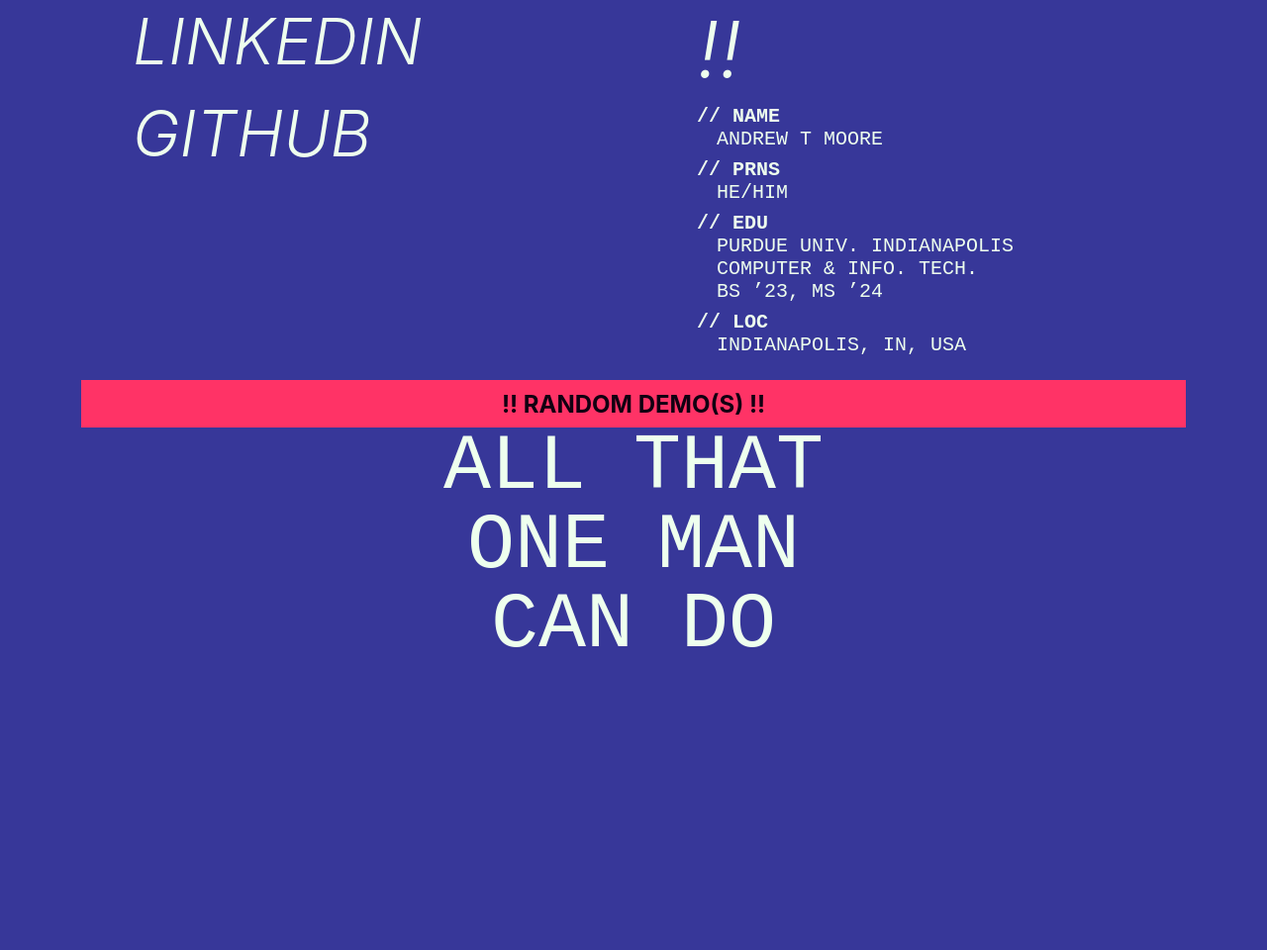
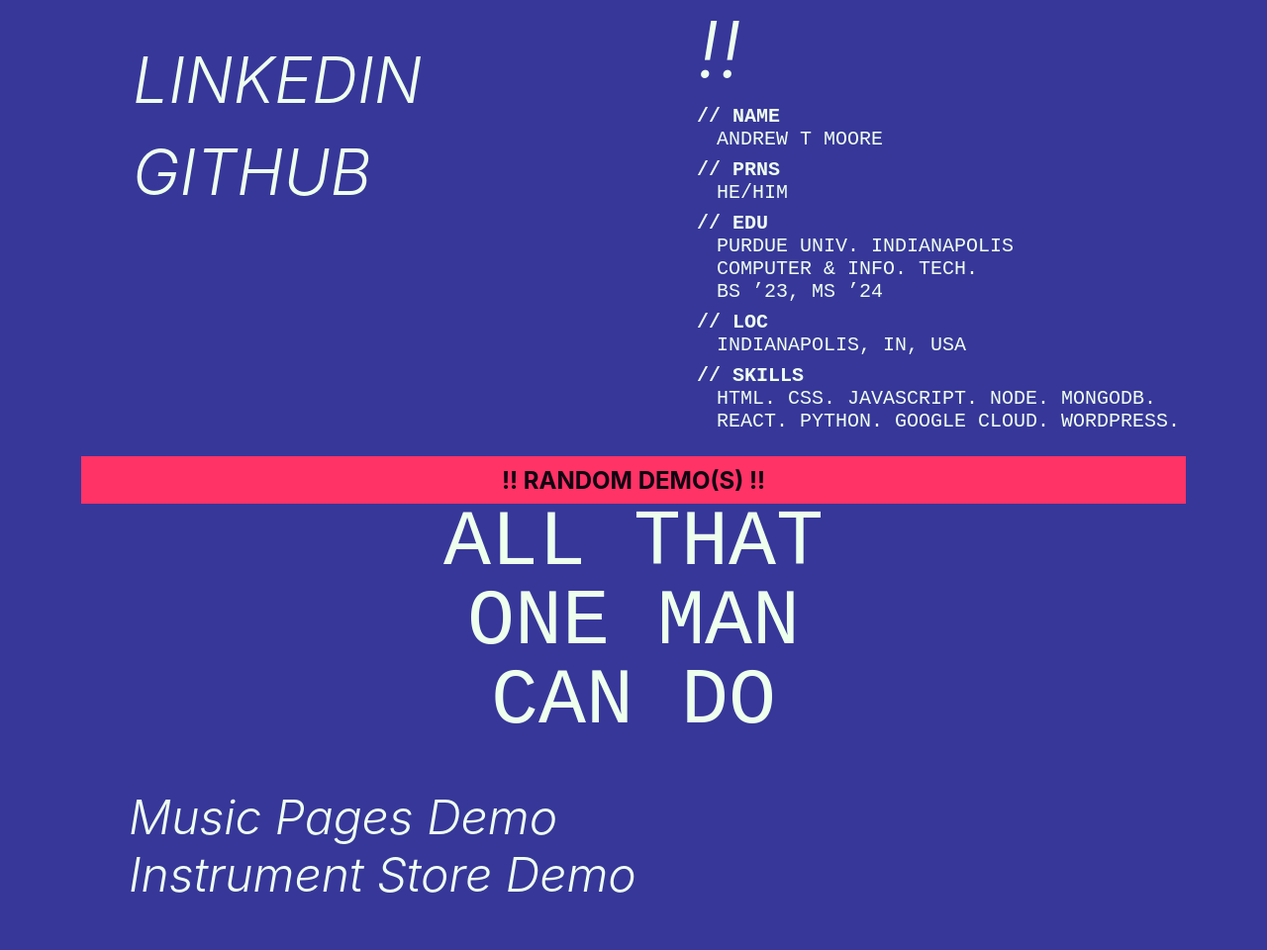
Before and after one commit to amoore33/amoore33.github.io, a plain HTML site: page index.html in a window 1280 px wide. Shown: the part 238-1198 px from the top of the page at 99% size. Before the commit the page ends 915 px from the top, so only its background shows below. Drawn offline with nearby package versions, Linux system fonts and the light colour scheme; a web font is replaced by a local one.

Commit message:
added info and links

```diff
--- a/index.html
+++ b/index.html
@@ -31,6 +31,9 @@
 
                     <dt>// LOC</dt>
                     <dd>INDIANAPOLIS, IN, USA</dd>
+
+                    <dt>// SKILLS</dt>
+                    <dd>HTML. CSS. JAVASCRIPT. NODE. MONGODB. REACT. PYTHON. GOOGLE&nbsp;CLOUD. WORDPRESS.</dd>
                 </dl>
             </div>
         </div>
@@ -40,6 +43,10 @@
             O<span class="stretch-1">N</span><span class="stretch-0">E</span> M<span class="stretch">A</span>N<br>
             <span class="stretch">CA</span><span class="stretch-2">N</span> D<span class="stretch-3">O</span>
         </div>
+        <div class="links display-5">
+            <a href="https://amoore33.github.io/musicpages/">Music Pages Demo</a>
+            <a href="https://amoore33.github.io/cit215_instrumentstore/">Instrument Store Demo</a>
+        </div>
     </div>
 </body>
 </html>
```
